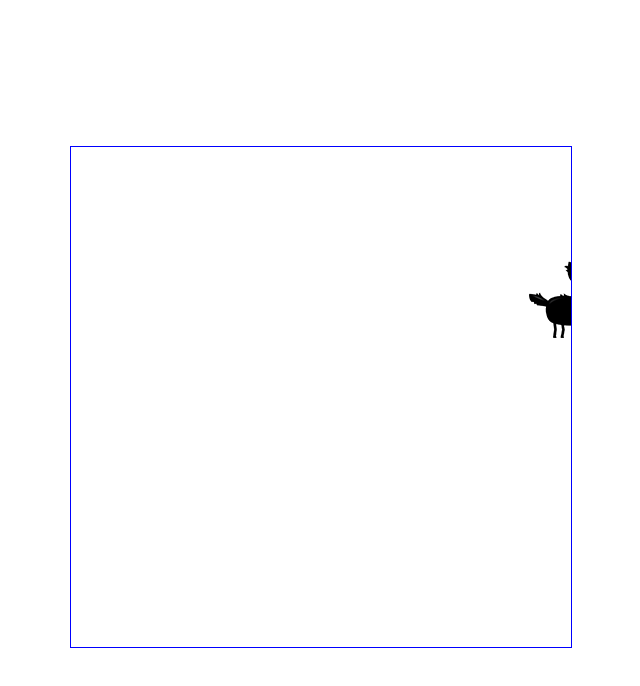
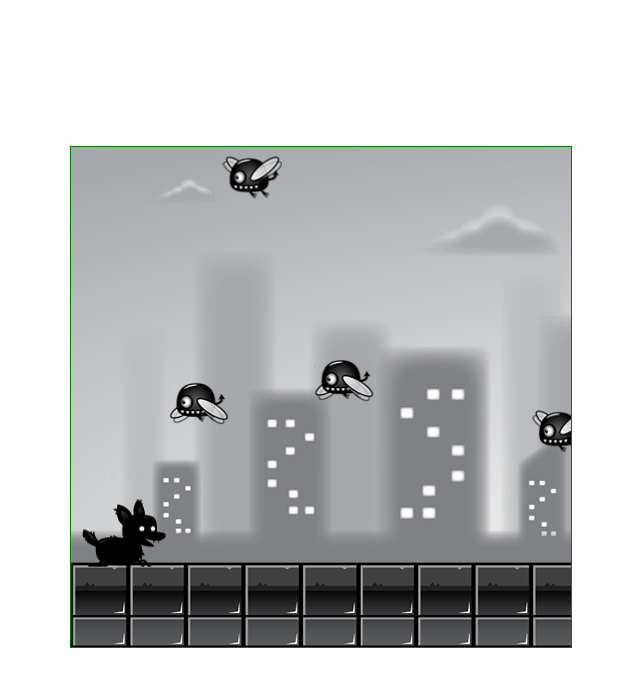
Before and after one commit to Glenn-Po/pawsitive-sprint, a website built with Vite: page index.html in a window 1280 px wide. Shown: the whole page, without its empty margins (319-959 px from the left). Built offline with nearby package versions, Linux system fonts and the light colour scheme.

Commit message:
feat: implement enemy class, helper classes and animation

```diff
--- a/src/app.ts
+++ b/src/app.ts
@@ -1,5 +1,7 @@
+import { BackGround } from './background';
+import { ClimbingEnemy, Enemy, FlyingEnemy, GroundEnemy } from './enemy';
+import { InputHandler } from './input';
 import { Player } from './player';
-
 window.addEventListener('load', function () {
   const canvas = document.querySelector<HTMLCanvasElement>('#canvas')!;
   canvas.width = 500;
@@ -9,34 +11,72 @@ window.addEventListener('load', function () {
   const game = new Game(canvas.width, canvas.height, ctx);
   console.log(game);
 
-  function animate() {
+  let lastTime = 0;
+
+  function animate(timeStamp: number) {
+    const deltaTime = timeStamp - lastTime;
+    lastTime = timeStamp;
     ctx.clearRect(0, 0, canvas.width, canvas.height);
-    game.update();
+    game.update(deltaTime);
     game.draw();
     requestAnimationFrame(animate);
   }
 
-  animate();
+  animate(0);
 });
 
 class Game {
   width: number;
   height: number;
+  groundMargin: number;
+  speed: number = 0; //pixels per frame
+  maxSpeed = 4;
   player: Player;
   context: CanvasRenderingContext2D;
+  background = new BackGround(this);
+  input: InputHandler = new InputHandler();
+  enemies: Array<Enemy>;
+  enemyTimer: number = 0;
+  enemyInterval: number = 1000;
+
   constructor(width: number, height: number, context: CanvasRenderingContext2D) {
     this.width = width;
     this.height = height;
+    this.groundMargin = 80;
     this.context = context;
     this.player = new Player(this);
+    this.enemies = new Array<Enemy>();
   }
 
-  update() {
-    this.player.update();
+  update(deltaTime: number) {
+    this.background.update();
+    this.enemies.forEach((enemy) => enemy.update(deltaTime));
+    this.player.update(this.input.keys, deltaTime);
+
+    //handle enemies
+    this.enemyTimer += deltaTime;
+
+    if (this.enemyTimer >= this.enemyInterval) {
+      this.enemyTimer = 0;
+      this.addEnemy();
+    }
+
+    this.enemies = this.enemies.filter((enemy) => !enemy.markedForDeletion);
   }
 
   draw() {
-    this.player.draw(this.context);
+    this.background.draw();
+    this.enemies.forEach((enemy) => enemy.draw());
+    this.player.draw();
+  }
+
+  addEnemy() {
+    if (this.speed > 0 && Math.random() < 0.5) {
+      this.enemies.push(new GroundEnemy(this));
+    } else if (this.speed > 0) {
+      this.enemies.push(new ClimbingEnemy(this));
+    }
+    this.enemies.push(new FlyingEnemy(this));
   }
 }
 
--- /dev/null
+++ b/src/background.ts
@@ -0,0 +1,53 @@
+import { Game } from './app';
+
+export class Layer {
+  game: Game;
+  x = 0;
+  y = 0;
+  width: number;
+  height: number;
+  speedModifer: number;
+  image: HTMLImageElement;
+  constructor(game: Game, width: number, height: number, speedModifier: number, image: HTMLImageElement) {
+    this.game = game;
+    this.width = width;
+    this.height = height;
+    this.speedModifer = speedModifier;
+    this.image = image;
+  }
+
+  update() {
+    this.x = this.x < -this.width ? 0 : this.x - this.game.speed * this.speedModifer;
+  }
+
+  draw() {
+    this.game.context.drawImage(this.image, this.x, this.y, this.width, this.height);
+    this.game.context.drawImage(this.image, this.x + this.width, this.y, this.width, this.height); //create illustion of continuity
+  }
+}
+
+export class BackGround {
+  width = 1667;
+  height = 500;
+  layerImages: Array<HTMLImageElement>;
+  bgLayers: Array<Layer>;
+  game: Game;
+  constructor(game: Game) {
+    this.game = game;
+    this.layerImages = new Array<HTMLImageElement>();
+    this.bgLayers = new Array<Layer>();
+    for (const [index, speedModifer] of [0, 0.2, 0.4, 0.8, 1].entries()) {
+      this.layerImages.push(document.querySelector(`#layer-${index + 1}`)!);
+      this.bgLayers.push(new Layer(this.game, this.width, this.height, speedModifer, this.layerImages.slice(-1)[0]));
+    }
+    // this.bgLayers.push(new Layer(this.game, this.width, this.height, 1, this.layerImages[4]));
+  }
+
+  update() {
+    this.bgLayers.forEach((layer) => layer.update());
+  }
+
+  draw() {
+    this.bgLayers.forEach((layer) => layer.draw());
+  }
+}
--- /dev/null
+++ b/src/enemy.ts
@@ -0,0 +1,114 @@
+import { Game } from './app';
+
+export abstract class Enemy {
+  frameX = 0;
+  frameY = 0;
+  fps = 20;
+  frameInterval = 1000 / this.fps;
+  frameTimer = 0;
+  width: number = 0;
+  height: number = 0;
+  x = 0;
+  y = 0;
+  speedX = 0;
+  speedY = 0;
+  maxFrame = 5;
+  markedForDeletion = false;
+  image?: HTMLImageElement;
+  game: Game;
+  constructor(game: Game) {
+    this.game = game;
+    this.x = this.game.width;
+  }
+
+  update(deltaTime: number) {
+    this.x -= this.speedX + (this.game?.speed ?? 0);
+    this.y += this.speedY;
+    if (this.frameTimer > this.frameInterval) {
+      this.frameTimer = 0;
+      this.frameX = this.frameX < this.maxFrame ? this.frameX + 1 : 0;
+    } else this.frameTimer += deltaTime;
+
+    if (this.x + this.width < 0) this.markedForDeletion = true;
+  }
+
+  draw() {
+    this.game!.context.drawImage(
+      this.image!,
+      this.frameX * this.width,
+      this.frameY * this.height,
+      this.width,
+      this.height,
+      this.x,
+      this.y,
+      this.width,
+      this.height
+    );
+  }
+}
+
+//bird, fly, ghost
+export class FlyingEnemy extends Enemy {
+  angle: number = 0;
+  va = 0;
+  constructor(game: Game) {
+    super(game);
+    this.width = 60;
+    this.height = 44;
+    this.speedX = 1 + Math.random() * 2;
+    this.maxFrame = 5;
+    this.x = this.game.width;
+    this.y = Math.random() * this.game.height * 0.5;
+    this.image = document.querySelector('#enemy-fly')!;
+    this.angle = 0;
+    this.va = Math.random() * 0.1 + 0.1; //angluar velocity
+  }
+
+  override update(deltaTime: number): void {
+    super.update(deltaTime);
+    this.angle += this.va;
+    this.y += Math.sin(this.angle);
+  }
+}
+
+export class GroundEnemy extends Enemy {
+  constructor(game: Game) {
+    super(game);
+    this.width = 60;
+    this.height = 87;
+    this.x = this.game.width;
+    this.y = this.game.height - this.height - this.game.groundMargin;
+    this.image = document.querySelector('#enemy-plant')!;
+    this.speedX = 0;
+    this.speedY = 0;
+    this.maxFrame = 0;
+  }
+}
+
+export class ClimbingEnemy extends Enemy {
+  constructor(game: Game) {
+    super(game);
+    this.width = 120;
+    this.height = 144;
+    this.x = this.game.width;
+    this.y = Math.random() * this.game.height * 0.5;
+    this.speedX = 0;
+    this.speedY = Math.random() < 0.5 ? 1 : -1;
+    this.maxFrame = 5;
+    this.image = document.querySelector('#enemy-spider-big')!;
+  }
+
+  override update(deltaTime: number): void {
+    super.update(deltaTime);
+    if (this.y > this.game.height - this.game.groundMargin - this.height) this.speedY *= -1;
+    if (this.y < -this.height) this.markedForDeletion = true;
+  }
+  override draw(): void {
+    super.draw();
+    this.game.context.beginPath();
+    this.game.context.moveTo(this.x + this.width * 0.5, 0);
+
+    this.game.context.lineTo(this.x + this.width * 0.5, this.y + this.height * 0.5);
+    this.game.context.stroke();
+  }
+}
--- a/src/input.ts
+++ b/src/input.ts
@@ -1,10 +1,16 @@
-type Character = string & {
-  length: 1;
-};
+export class InputHandler {
+  keys: Array<string>;
+  constructor() {
+    this.keys = new Array<string>(); // will contain only active keys
+    const acceptedKeys = ['ArrowDown', 'ArrowUp', 'ArrowLeft', 'ArrowRight', 'Enter'];
+    window.addEventListener('keydown', (event: KeyboardEvent) => {
+      //add key only if it is accepted and it is not in the keys array
+      if (acceptedKeys.includes(event.key) && !this.keys.includes(event.key)) this.keys.push(event.key);
+    });
 
-class InputHandler {
-  keys: Array<Character>;
-  constructor() {
-    this.keys = new Array<Character>();
+    window.addEventListener('keyup', (event: KeyboardEvent) => {
+      //remove key from list
+      if (acceptedKeys.includes(event.key)) this.keys.splice(this.keys.indexOf(event.key), 1);
+    });
   }
 }
--- a/src/player.ts
+++ b/src/player.ts
@@ -1,22 +1,93 @@
 import { Game } from './app';
+import { Falling, Jumping, PlayerState, Running, Sitting, State } from './state';
 class Player {
   game: Game;
   width: number = 100;
   height: number = 91.3;
-  x: number = 0;
-  y: number = 100;
+  x: number;
+  y: number;
+  time = 0;
+  speed = 0;
+  vy = 0;
+  MAX_SPEED = 10;
+  EARTH_G = 9.81;
+  DELTA_TIME = 1;
   image: HTMLImageElement = document.querySelector('#player')!;
+  frameX = 0;
+  frameY = 0;
+  maxFrame = 5;
+  fps = 20;
+  frameInterval: number;
+  frameTimer = 0;
+  states: Array<State>;
+  currentState: State;
+  weight = 0.2;
   constructor(game: Game) {
     this.game = game;
+    this.x = 0;
+    this.y = this.game.height - this.height - this.game.groundMargin;
+    this.frameInterval = 1000 / this.fps;
+    this.states = [new Sitting(this), new Running(this), new Jumping(this), new Falling(this)];
+    this.currentState = this.states[0];
+    this.currentState.enter();
   }
 
-  update() {
-    this.x += 1;
+  update(input: Array<string>, deltaTime: number) {
+    this.currentState.handleUpdate(input);
+    //horizontal movement handling
+    this.x += this.speed;
+    if (input.includes('ArrowRight')) this.speed = this.MAX_SPEED;
+    else if (input.includes('ArrowLeft')) this.speed = -this.MAX_SPEED;
+    else this.speed = 0;
+
+    if (this.x < 0) this.x = 0;
+    if (this.x > this.game.width - this.width) this.x = this.game.width - this.width;
+
+    //vertical movemnt
+    // if (input.includes('ArrowUp') && this.onGround()) this.y -= this.game.height - this.height; // go up
+
+    this.y += this.vy;
+
+    // else if (input.includes('ArrowDown') && !this.onGround()) this.y = 400;
+
+    if (!this.onGround()) this.vy += this.weight;
+    //this.EARTH_G * (this.DELTA_TIME += this.DELTA_TIME); //reducing the velocity due to pull of gravity
+    else {
+      this.vy = 0;
+      //   this.DELTA_TIME = 0;
+      //   this.y = this.game.height - this.height;
+    }
+
+    //sprite animations
+    if (this.frameTimer > this.frameInterval) {
+      this.frameTimer = 0;
+      this.frameX = this.frameX < this.maxFrame ? this.frameX + 1 : 0;
+    } else this.frameTimer += deltaTime;
   }
 
-  draw(context: CanvasRenderingContext2D) {
+  draw() {
     // context.fillRect(this.x, this.y, this.width, this.height);
-    context.drawImage(this.image, 0, 0, this.width, this.height, this.x, this.y, this.width, this.height);
+    this.game.context.drawImage(
+      this.image,
+      this.frameX * this.width,
+      this.frameY * this.height,
+      this.width,
+      this.height,
+      this.x,
+      this.y,
+      this.width,
+      this.height
+    );
+  }
+
+  onGround(): boolean {
+    return this.y >= this.game.height - this.height - this.game.groundMargin;
+  }
+
+  setState(state: PlayerState, speed: number) {
+    this.game.speed = this.game.maxSpeed * speed;
+    this.currentState = this.states[state.valueOf()];
+    this.currentState.enter();
   }
 }
 
--- /dev/null
+++ b/src/state.ts
@@ -0,0 +1,105 @@
+import { Player } from './player';
+
+export enum PlayerState {
+  SITTING = 0,
+  RUNNING,
+  JUMPING,
+  FALLING,
+}
+
+export abstract class State {
+  state: PlayerState;
+  constructor(state: PlayerState) {
+    this.state = state;
+  }
+
+  enter() {}
+  handleUpdate(input: Array<string>) {}
+}
+
+export class Sitting extends State {
+  player: Player;
+  constructor(player: Player) {
+    super(PlayerState.SITTING);
+    this.player = player;
+  }
+
+  enter() {
+    this.player.frameX = 0;
+
+    this.player.maxFrame = 4;
+    this.player.frameY = 5;
+  }
+  handleUpdate(input: string[]): void {
+    //if the player wants to move, then change teh state to running
+    if (input.includes('ArrowLeft') || input.includes('ArrowRight')) {
+      this.player.setState(PlayerState.RUNNING, 1);
+    }
+  }
+}
+
+export class Running extends State {
+  player: Player;
+  constructor(player: Player) {
+    super(PlayerState.RUNNING);
+    this.player = player;
+  }
+
+  enter() {
+    this.player.frameX = 0;
+
+    this.player.maxFrame = 6;
+    this.player.frameY = 3;
+  }
+  handleUpdate(input: string[]): void {
+    //i
+    if (input.includes('ArrowDown')) {
+      this.player.setState(PlayerState.SITTING, 0);
+    } else if (input.includes('ArrowUp')) {
+      this.player.setState(PlayerState.JUMPING, 1);
+    }
+  }
+}
+
+export class Jumping extends State {
+  player: Player;
+  constructor(player: Player) {
+    super(PlayerState.JUMPING);
+    this.player = player;
+  }
+
+  enter() {
+    this.player.frameX = 0;
+
+    this.player.maxFrame = 6;
+    this.player.frameY = 1;
+    if (this.player.onGround()) this.player.y -= 200; //this.player.game.height - this.player.height; // go up
+  }
+  handleUpdate(input: string[]): void {
+    //if the player wants to move, then change teh state to running
+    if (this.player.vy > this.player.weight) {
+      this.player.setState(PlayerState.FALLING, 1);
+    }
+  }
+}
+
+export class Falling extends State {
+  player: Player;
+  constructor(player: Player) {
+    super(PlayerState.FALLING);
+    this.player = player;
+  }
+
+  enter() {
+    this.player.frameX = 0;
+    this.player.maxFrame = 6;
+    this.player.frameY = 2;
+    if (this.player.onGround()) this.player.y -= 30; //this.player.game.height - this.player.height; // go up
+  }
+  handleUpdate(input: string[]): void {
+    //if the player wants to move, then change teh state to running
+    if (this.player.onGround()) {
+      this.player.setState(PlayerState.RUNNING, 1);
+    }
+  }
+}
--- a/src/style.css
+++ b/src/style.css
@@ -3,9 +3,9 @@
   line-height: 1.5;
   font-weight: 400;
 
-  color-scheme: light dark;
+  /* color-scheme: light dark;
   color: rgba(255, 255, 255, 0.87);
-  background-color: #242424;
+  background-color: #242424; */
 
   font-synthesis: none;
   text-rendering: optimizeLegibility;
@@ -82,7 +82,7 @@ button:focus-visible {
   outline: 4px auto -webkit-focus-ring-color;
 }
 
-@media (prefers-color-scheme: light) {
+/* @media (prefers-color-scheme: light) {
   :root {
     color: #213547;
     background-color: #ffffff;
@@ -93,13 +93,13 @@ button:focus-visible {
   button {
     background-color: #f9f9f9;
   }
-}
+} */
 
 
 #canvas {
-  border: 1px solid blue;
+  border: 1px solid green;
 }
 
-#player{
+#app > img{
   display: none;
 }
```
Also changed, not shown: index.html (+10 -0 lines).
